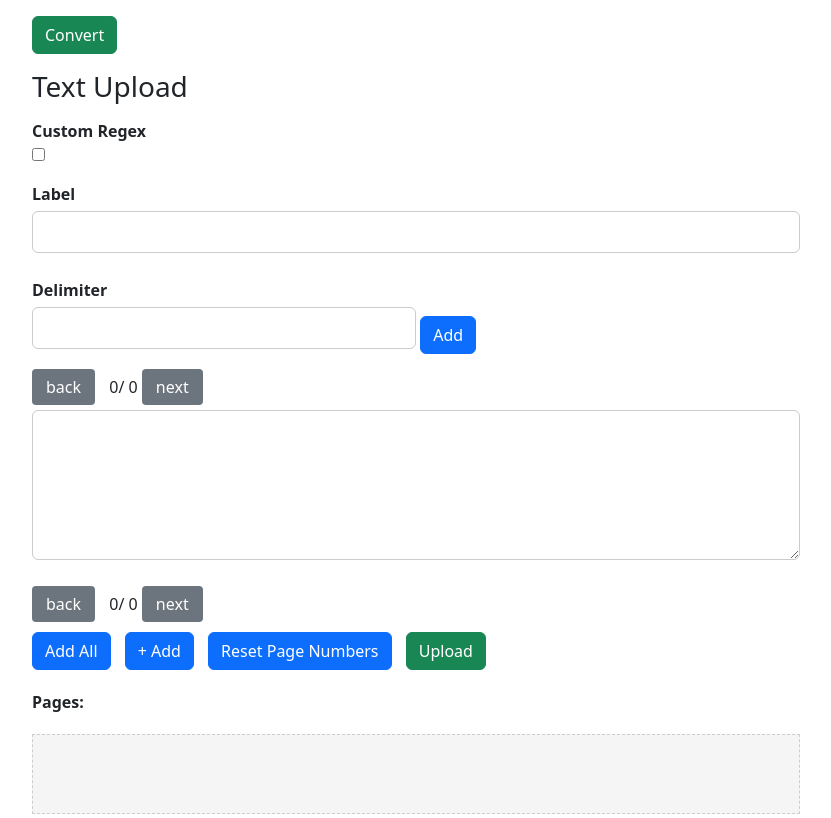
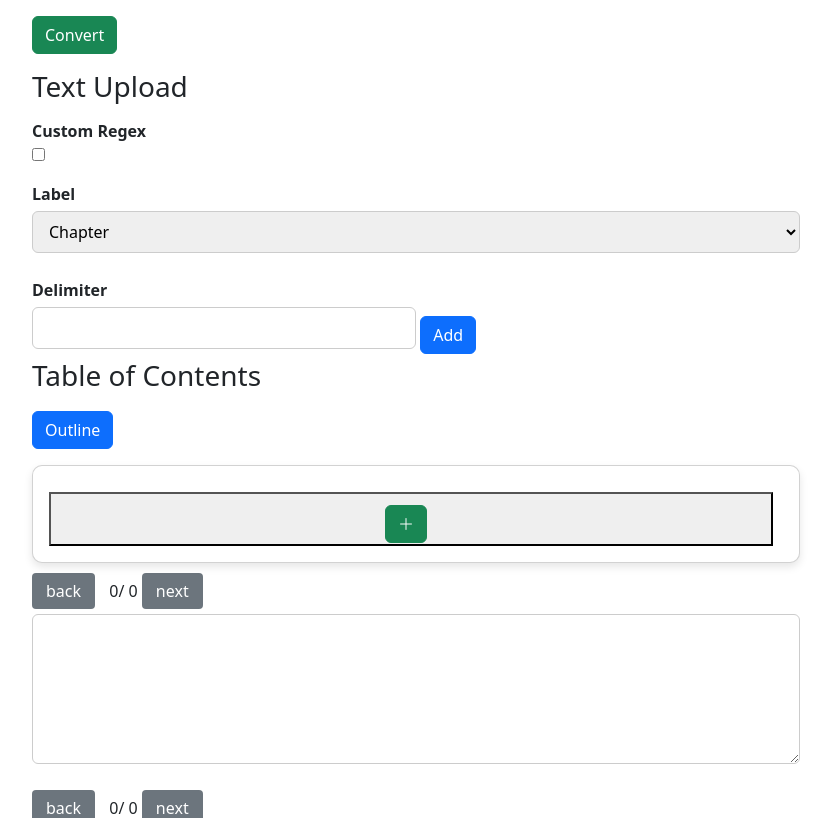
Before and after one commit to ccarson1/openwordbible, a Django app: template dashboard/templates/dashboard.html in a window 1280 px wide. Shown: the part 1001-1819 px from the top of the page, without its empty margins (320-1151 px from the left). Run offline with Django 5.2, Linux system fonts and the light colour scheme; the template is opened without the code that fills it, so the values that code supplies are empty; the visitor is signed in with stand-in values (Sample User, id 1); some libraries are stand-ins or nearby versions.

Commit message:
Added outline functionality on the upload page

```diff
--- a/dashboard/static/dashboard/js/book.js
+++ b/dashboard/static/dashboard/js/book.js
@@ -10,6 +10,7 @@ class Book{
         this.total_pages;
         this.partition_text;
         this.matches = [];
+        this.outline;
 
     }
 
@@ -331,4 +332,10 @@ class Book{
     get_partitionText(){
         return this.partitionText;
     }
+    set_outline(outline= this.book_data['uploaded-file']['book_outline']){
+        this.outline = outline;
+    }
+    get_outline(){
+        return this.outline;
+    }
 }
--- a/dashboard/static/dashboard/js/dashboard.js
+++ b/dashboard/static/dashboard/js/dashboard.js
@@ -117,6 +117,7 @@ document.getElementById("convert-book").addEventListener("click", function () {
         current_page = page_pile.get_current_page();
         page_pile.set_end_page();
         page_pile.set_content_pages();
+        page_pile.outline_container();
         //page_pile.fill_form();
         hideSpinner();
         update_page_numbers();
--- a/dashboard/static/dashboard/js/pdf_obj.js
+++ b/dashboard/static/dashboard/js/pdf_obj.js
@@ -4,4 +4,43 @@ class Pdf_obj extends Book{
 
     }
 
+    outline_container() {
+        this.set_outline();
+        let outline = this.get_outline()
+        let outline_container = document.getElementById("outline-container");
+
+        for(let o=0; o<outline.length; o++){
+            console.log(`Title: ${outline[o]["title"]} Page: ${outline[o]["page"]}`);
+
+            let newOutline = document.createElement("span");
+            newOutline.setAttribute("class", "outline-element")
+
+            let newTitle = document.createElement("input");
+            newTitle.setAttribute("type", "text");
+            newTitle.value = outline[o]["title"];
+            newTitle.style.width = "60%";
+
+            let newPage = document.createElement("input");
+            newPage.setAttribute("type", "text");
+            newPage.value = outline[o]["page"];
+            newPage.style.width = "15%";
+
+            let removeButton = document.createElement("button");
+            removeButton.setAttribute("type", "button");
+            removeButton.setAttribute("class", "btn btn-danger");
+            removeButton.setAttribute("id", "remove-button");
+
+            let trashIcon = document.createElement("i");
+            trashIcon.setAttribute("class", "bi bi-trash");
+            removeButton.appendChild(trashIcon);
+            removeButton.style.height = "30px";
+
+            newOutline.appendChild(newTitle);
+            newOutline.appendChild(newPage);
+            newOutline.appendChild(removeButton);
+            outline_container.appendChild(newOutline);
+        }
+
+    }
+
 }
--- a/dashboard/templates/dashboard.html
+++ b/dashboard/templates/dashboard.html
@@ -8,6 +8,9 @@
 <script src="{% static '/dashboard/js/pdf_obj.js' %}" defer></script>
 <script src="{% static '/dashboard/js/dashboard.js' %}" defer></script>
 <link rel="stylesheet" href="{% static '/dashboard/css/upload.css' %}">
+<link rel="stylesheet" href="https://cdn.jsdelivr.net/npm/bootstrap-icons@1.10.5/font/bootstrap-icons.css">
+
+<link rel="stylesheet" href="https://cdnjs.cloudflare.com/ajax/libs/font-awesome/6.5.1/css/all.min.css">
 {% endblock %}
 
 {% block content %}
@@ -85,7 +88,7 @@
                 </div>
                 <div>
                     <label for="input-book-isbn">ISBN</label>
-                    <input type="text" id="input-book-isbn" name="input-book-isbn" class="form-control" >
+                    <input type="text" id="input-book-isbn" name="input-book-isbn" class="form-control">
                 </div>
                 <div>
                     <label for="input-book-des">Description</label>
@@ -237,16 +240,42 @@
                 </div> -->
 
             </div>
+            <div id="regex-container">
                 <div>
                     <label for="input-custom">Custom Regex</label>
                     <input type="checkbox" name="input-custom" id="input-custom">
                 </div>
                 <div>
-                <label for="">Label</label>
-                <input type="text" id="label-input">
+                    <!-- <label for="chapter-input">Chapter</label>
+                    <input type="text" id="chapter-input"> -->
+                    <label for="label-input">Label</label>
+                    <select id="label-input">
+                        <option value="label1">Chapter</option>
+                        <option value="label2">Section</option>
+                        <option value="label3">Sentence</option>
+                    </select>
                     <label for="">Delimiter</label>
                     <input type="text" id="search-input" style="width: 50%;">
                     <button class="btn btn-primary" id="add-partition">Add</button>
+                </div>
+            </div>
+
+            <h3>Table of Contents</h3>
+            <button class="btn btn-primary mb-3" type="button" data-bs-toggle="collapse" data-bs-target="#collapseForm2"
+                aria-expanded="false" aria-controls="collapseForm2">
+                Outline
+            </button>
+
+
+            <div class="collapse2" id="collapseForm2">
+                <div class="card card-body">
+                    <div id="outline-container"></div>
+                    <button>
+                        <div class="btn btn-success">
+                            <i class="bi bi-plus-lg"></i>
+                        </div>
+                    </button>
+                </div>
             </div>
             <div>
                 <button class="btn-pre-back">back</button>
```
Also changed, not shown: api/book_convert.py (+38 -0 lines), dashboard/static/dashboard/js/book_format_test.json (+118 -23 lines). Lines whose indentation alone changed are shown as unchanged.
